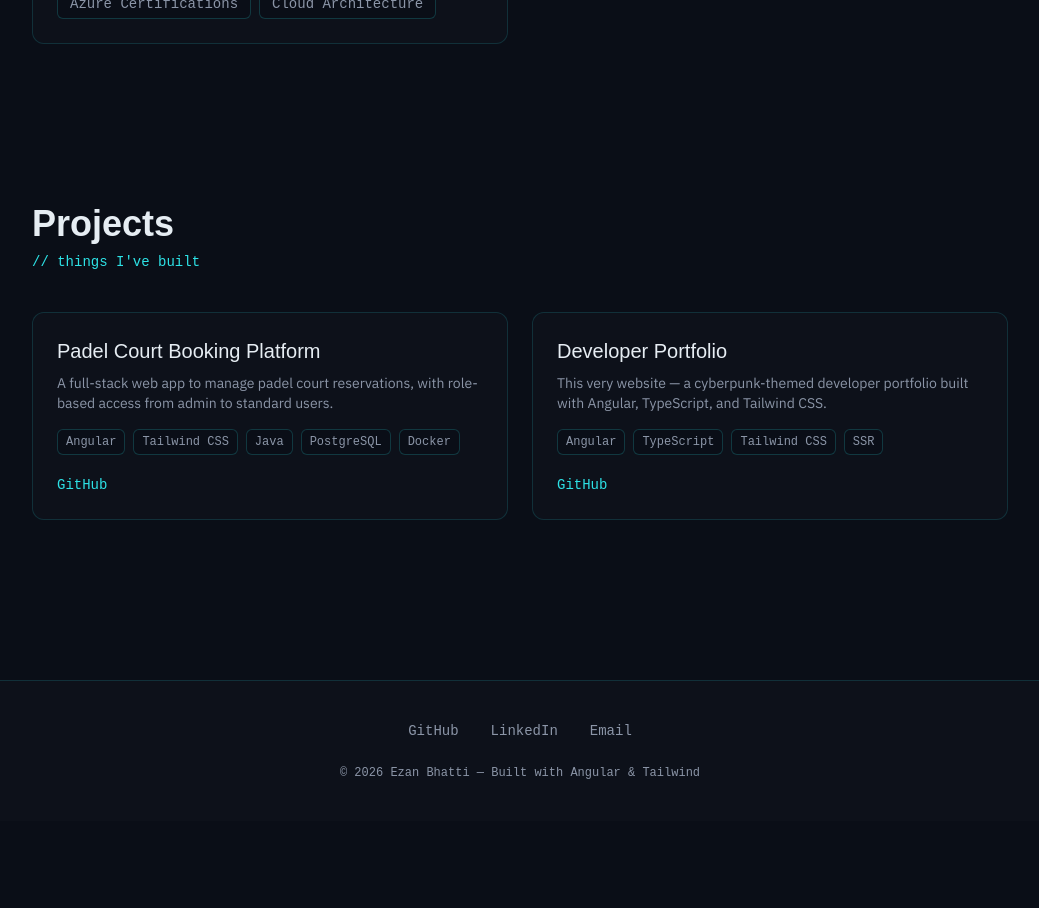
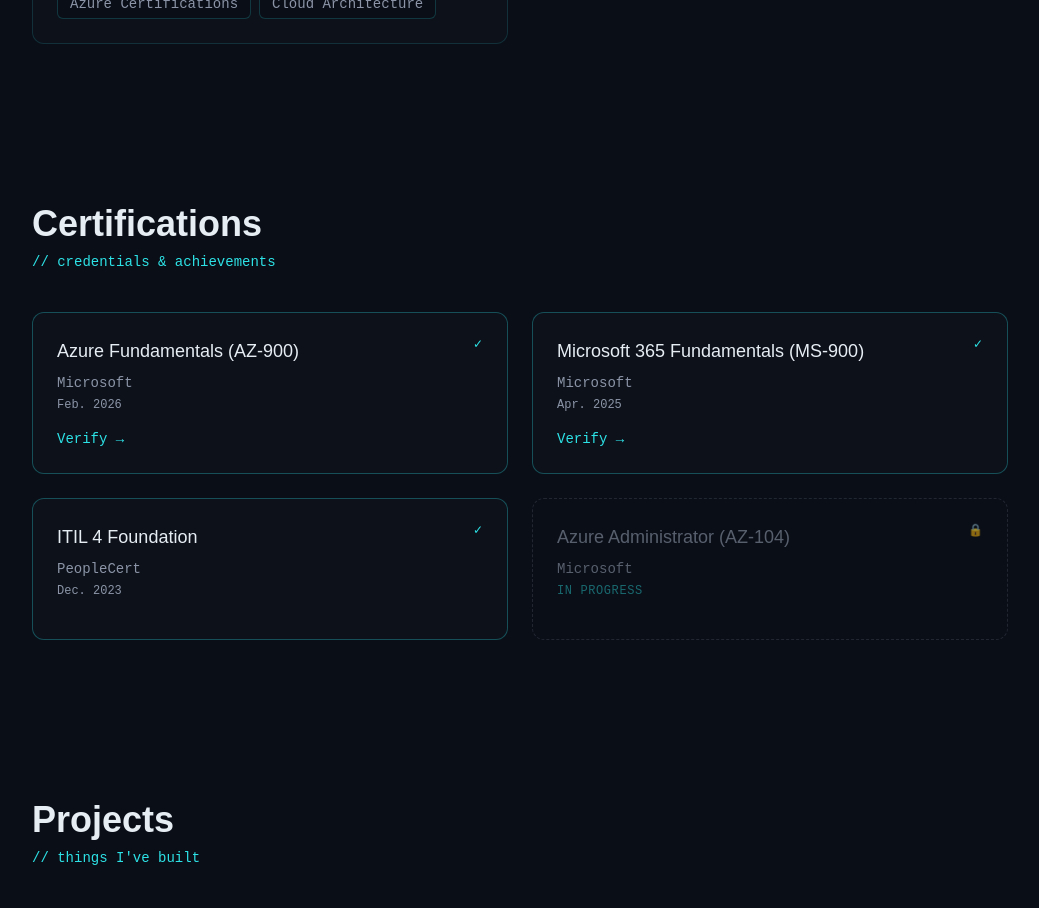
Before and after one commit to ezan1050/portfolio, an Angular app: page / in a window 1280 px wide. Shown: the part 2180-3088 px from the top of the page, without its empty margins (120-1159 px from the left). Before the commit the page ends 3001 px from the top, so only its background shows below. Built offline with nearby package versions, Linux system fonts and the light colour scheme.

Commit message:
feat: add certifications section with locked in-progress badge (#7)

```diff
--- /dev/null
+++ b/src/app/data/certification.data.ts
@@ -0,0 +1,30 @@
+import { Certification } from '../models/certification.model';
+
+export const certifications: Certification[] = [
+  {
+    name: 'Azure Fundamentals (AZ-900)',
+    issuer: 'Microsoft',
+    date: 'Feb. 2026',
+    status: 'earned',
+    verifyUrl: 'https://learn.microsoft.com/en-us/users/bhattiezan-9941/credentials/4d794e4f64cf6bc8'
+  },
+  {
+    name: 'Microsoft 365 Fundamentals (MS-900)',
+    issuer: 'Microsoft',
+    date: 'Apr. 2025',
+    status: 'earned',
+    verifyUrl: 'https://learn.microsoft.com/en-us/users/bhattiezan-9941/credentials/b45c4aeb846417fc'
+  },
+  {
+    name: 'ITIL 4 Foundation',
+    issuer: 'PeopleCert',
+    date: 'Dec. 2023',
+    status: 'earned'
+  },
+  {
+    name: 'Azure Administrator (AZ-104)',
+    issuer: 'Microsoft',
+    date: 'In Progress',
+    status: 'in-progress'
+  }
+];
--- a/src/app/features/home/home/home.html
+++ b/src/app/features/home/home/home.html
@@ -1,4 +1,5 @@
 <app-hero></app-hero>
 <app-about></app-about>
 <app-skills></app-skills>
+<app-certifications></app-certifications>
 <app-projects></app-projects>
--- a/src/app/features/home/home/home.ts
+++ b/src/app/features/home/home/home.ts
@@ -3,10 +3,11 @@
 import { Skills } from '../sections/skills/skills';
 import { About } from '../sections/about/about';
 import { Projects } from '../sections/projects/projects';
+import { Certifications } from "../sections/certifications/certifications";
 
 @Component({
   selector: 'app-home',
-  imports: [Hero, Skills, About, Projects],
+  imports: [Hero, Skills, About, Projects, Certifications],
   templateUrl: './home.html',
   styleUrl: './home.css',
 })
--- /dev/null
+++ b/src/app/features/home/sections/certifications/certifications.html
@@ -0,0 +1,48 @@
+<section id="certifications" appScrollReveal class="max-w-5xl mx-auto px-6 py-20">
+
+  <h2 class="font-display text-3xl md:text-4xl font-bold text-cyber-text mb-2">
+    Certifications
+  </h2>
+  <p class="font-mono text-cyber-cyan text-sm mb-10">
+    // credentials & achievements
+  </p>
+
+  <div class="grid gap-6 md:grid-cols-2">
+
+    @for (cert of certList; track cert.name) {
+
+      @if (cert.status === 'earned') {
+        <!-- Certification obtenue -->
+        <div class="bg-cyber-surface/50 border border-cyber-cyan/30 rounded-xl p-6 flex flex-col">
+          <div class="flex items-start justify-between mb-2">
+            <h3 class="font-display text-lg text-cyber-text">{{ cert.name }}</h3>
+            <span class="font-mono text-xs text-cyber-cyan">✓</span>
+          </div>
+          <p class="font-mono text-sm text-cyber-muted mb-1">{{ cert.issuer }}</p>
+          <p class="font-mono text-xs text-cyber-muted mb-4">{{ cert.date }}</p>
+          @if (cert.verifyUrl) {
+            <a [href]="cert.verifyUrl" target="_blank" rel="noopener noreferrer"
+               class="font-mono text-sm text-cyber-cyan hover:underline mt-auto">
+              Verify →
+            </a>
+          }
+        </div>
+      } @else {
+        <!-- Certification en cours (verrouillée) -->
+        <div class="bg-cyber-surface/20 border border-dashed border-cyber-muted/30 rounded-xl p-6 flex flex-col opacity-60">
+          <div class="flex items-start justify-between mb-2">
+            <h3 class="font-display text-lg text-cyber-muted">{{ cert.name }}</h3>
+            <span class="font-mono text-xs text-cyber-muted">🔒</span>
+          </div>
+          <p class="font-mono text-sm text-cyber-muted mb-1">{{ cert.issuer }}</p>
+          <p class="font-mono text-xs text-cyber-cyan/70 uppercase tracking-wider">
+            {{ cert.date }}
+          </p>
+        </div>
+      }
+
+    }
+
+  </div>
+
+</section>
--- /dev/null
+++ b/src/app/features/home/sections/certifications/certifications.ts
@@ -0,0 +1,14 @@
+import { Component } from '@angular/core';
+import { certifications } from '../../../../data/certification.data';
+import { Certification } from '../../../../models/certification.model';
+import { ScrollReveal } from '../../../../shared/directives/scroll-reveal';
+
+@Component({
+  selector: 'app-certifications',
+  imports: [ScrollReveal],
+  templateUrl: './certifications.html',
+  styleUrl: './certifications.css'
+})
+export class Certifications {
+  certList: Certification[] = certifications;
+}
--- /dev/null
+++ b/src/app/models/certification.model.ts
@@ -0,0 +1,7 @@
+export interface Certification {
+  name: string;
+  issuer: string;
+  date: string;
+  status: 'earned' | 'in-progress';
+  verifyUrl?: string;
+}
```
Also changed, not shown: src/app/features/home/sections/certifications/certifications.css (added), 1 other file (tests, documents, lock files or other folders).
